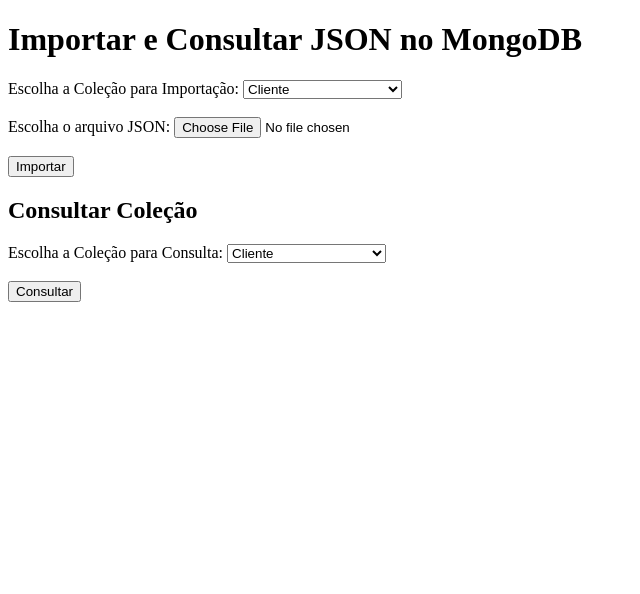
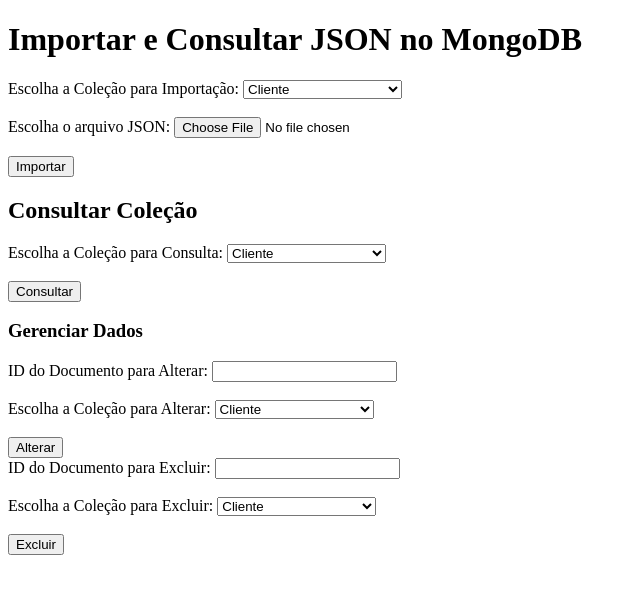
Before and after one commit to Claudio-Silva-Bispo/final-project-database-mongodb, a Flask app: page / in a window 1280 px wide. Shown: the top 594 px of the page, without its empty margins (0-640 px from the left). Run offline with Flask 3, Linux system fonts and the light colour scheme.

Commit message:
FEAT - CRUD na tela de interação

```diff
--- a/app.py
+++ b/app.py
@@ -1,11 +1,12 @@
-from flask import Flask, render_template, request
+from bson import ObjectId
+from flask import Flask, render_template, request, redirect, url_for
 from pymongo import MongoClient
 import json
 
 app = Flask(__name__)
 
 # Conectar ao MongoDB
-client = MongoClient('')
+client = MongoClient('mongodb+srv://csspclaudio:clnzEcsY8xmMVXMr@cluster0.kfgkjua.mongodb.net/')
 db = client['TestsDb']
 
 @app.route('/', methods=['GET', 'POST'])
@@ -37,5 +38,32 @@
 
     return render_template('index.html', message=message, data=data)
 
+@app.route('/excluir', methods=['POST'])
+def excluir_por_formulario():
+    try:
+        collection = request.form['collection_excluir']
+        doc_id = request.form['id_excluir']
+        db[collection].delete_one({'_id': ObjectId(doc_id)})
+        message = "Documento excluído com sucesso!"
+    except Exception as e:
+        message = f"Erro ao excluir: {e}"
+
+    # Retornar para a página inicial com a mensagem
+    return render_template('index.html', message=message, data=[])
+
+@app.route('/editar/<collection>/<id>', methods=['GET', 'POST'])
+def editar_documento(collection, id):
+    doc = db[collection].find_one({'_id': ObjectId(id)})
+
+    if request.method == 'POST':
+        novos_dados = request.form.to_dict()
+        try:
+            db[collection].update_one({'_id': ObjectId(id)}, {'$set': novos_dados})
+            return redirect(url_for('index'))
+        except Exception as e:
+            return f"Erro ao atualizar: {e}"
+
+    return render_template('editar.html', doc=doc, collection=collection)
+
 if __name__ == '__main__':
     app.run(debug=True)
--- a/templates/index.html
+++ b/templates/index.html
@@ -50,6 +50,51 @@
         <button type="submit">Consultar</button>
     </form>
 
+    <h3>Gerenciar Dados</h3>
+    <form method="POST" action="/alterar">
+        <label for="id_alterar">ID do Documento para Alterar:</label>
+        <input type="text" name="id_alterar" id="id_alterar" required><br><br>
+
+        <label for="collection_alterar">Escolha a Coleção para Alterar:</label>
+        <select name="collection_alterar" id="collection_alterar" required>
+            <option value="t_cliente">Cliente</option>
+            <option value="t_clinica">Clinica</option>
+            <option value="t_dentista">Dentista</option>
+            <option value="t_sugestao_clinica">Sugestão Clinica</option>
+            <option value="t_sugestao_cliente">Sugestão Cliente</option>
+            <option value="t_agendamento">Agendamento</option>
+            <option value="t_consulta">Consulta</option>
+            <option value="t_feedback">Feedback</option>
+            <option value="t_resultado_consulta">Resultado da Consulta</option>
+            <option value="t_notificacao">Notificação</option>
+            <option value="t_interacoes_chat">Interação com ChatBot</option>
+        </select><br><br>
+
+        <button type="submit">Alterar</button>
+    </form>
+
+    <form method="POST" action="/excluir">
+        <label for="id_excluir">ID do Documento para Excluir:</label>
+        <input type="text" name="id_excluir" id="id_excluir" required><br><br>
+
+        <label for="collection_excluir">Escolha a Coleção para Excluir:</label>
+        <select name="collection_excluir" id="collection_excluir" required>
+            <option value="t_cliente">Cliente</option>
+            <option value="t_clinica">Clinica</option>
+            <option value="t_dentista">Dentista</option>
+            <option value="t_sugestao_clinica">Sugestão Clinica</option>
+            <option value="t_sugestao_cliente">Sugestão Cliente</option>
+            <option value="t_agendamento">Agendamento</option>
+            <option value="t_consulta">Consulta</option>
+            <option value="t_feedback">Feedback</option>
+            <option value="t_resultado_consulta">Resultado da Consulta</option>
+            <option value="t_notificacao">Notificação</option>
+            <option value="t_interacoes_chat">Interação com ChatBot</option>
+        </select><br><br>
+
+        <button type="submit">Excluir</button>
+    </form>
+
     {% if message %}
         <p>{{ message }}</p>
     {% endif %}
```
